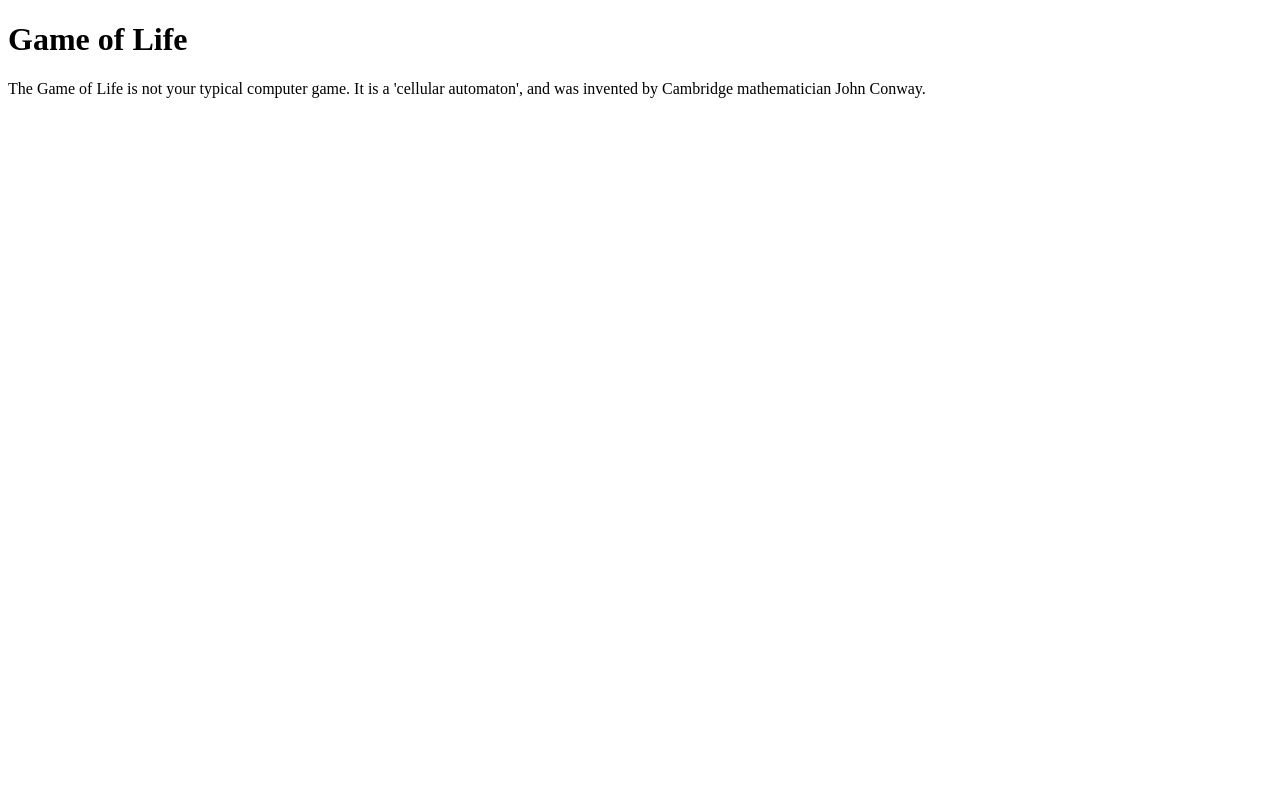
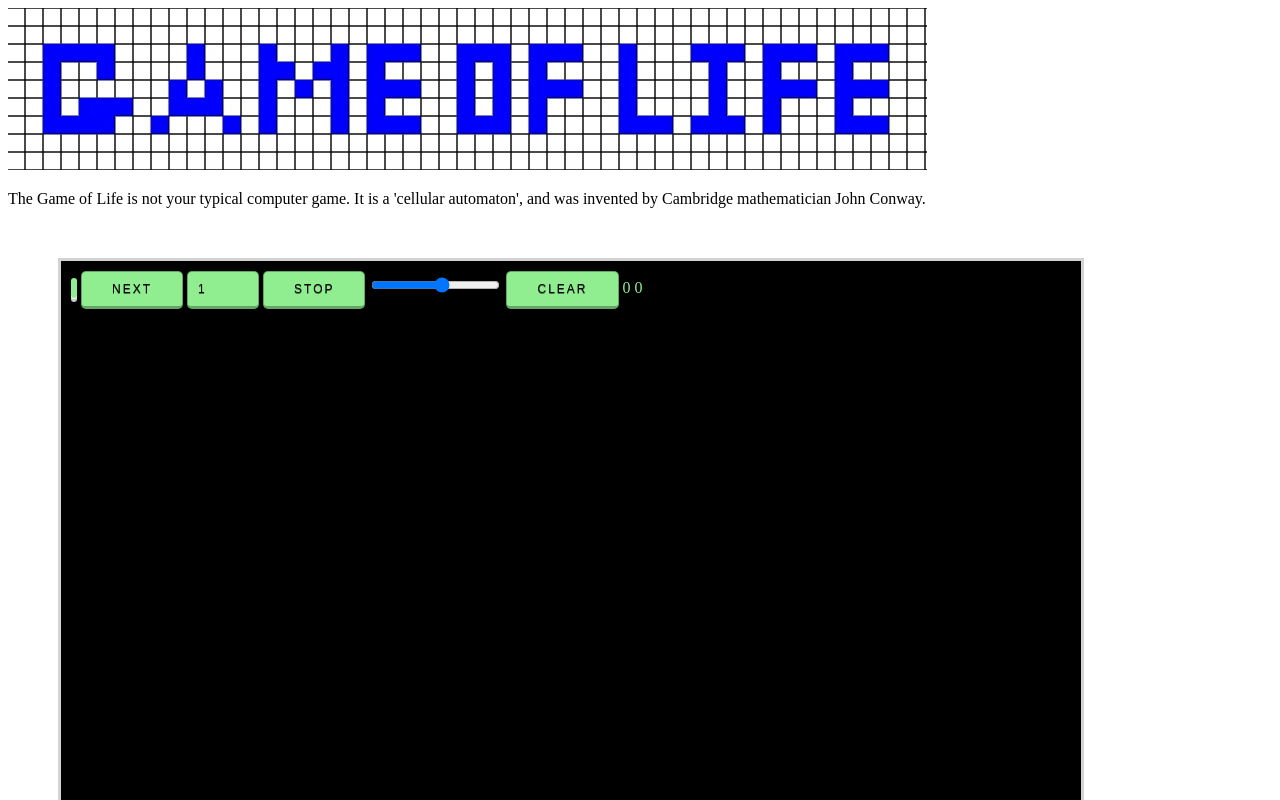
Before and after one commit to stoyaneft/GameOfLife, a website: page public/index.html in a window 1280 px wide. Shown: the top 800 px of the page. Drawn offline with nearby package versions, Linux system fonts and the light colour scheme; no server answers.

Commit message:
better ui

```diff
--- a/public/css/style.css
+++ b/public/css/style.css
@@ -1,3 +1,87 @@
 input[type="number"] {
     width: 50px;
+    display: inline-block;
+    text-transform: uppercase;
+    letter-spacing: 2px;
+    font-size: 12px;
+    padding: 10px 10px;
+    border-radius: 5px;
+    -moz-border-radius: 5px;
+    -webkit-border-radius: 5px;
+    border: 1px solid rgba(0,0,0,0.3);
+    border-bottom-width: 3px;
+    background-color: lightgreen;;
+    text-shadow: 0 1px 0 rgba(0,0,0,0.5);
+    color: black;
 }
+
+label {
+    color: lightgreen;
+}
+
+button {
+    display: inline-block;
+    text-transform: uppercase;
+    letter-spacing: 2px;
+    font-size: 12px;
+    padding: 10px 30px;
+    border-radius: 5px;
+    -moz-border-radius: 5px;
+    -webkit-border-radius: 5px;
+    border: 1px solid rgba(0,0,0,0.3);
+    border-bottom-width: 3px;
+    background-color: lightgreen;;
+    text-shadow: 0 1px 0 rgba(0,0,0,0.5);
+    color: black;
+}
+
+button:hover {
+    background-color: #72BA72;
+    border-color: rgba(0,0,0,0.5);
+}
+
+button:disabled {
+    background-color: lightgray;
+}
+
+#canvas-container {
+    background-color: black;
+    padding: 10px;
+    border: 3px solid lightgray;
+    width: 1000px;
+    margin: 50px;
+}
+
+body {
+    background: repeat-x white top;
+    background-position-x: 100%;
+    background-position-y: 0;
+}
+
+form {
+    margin-bottom: 20px;
+}
+select {
+    padding:3px;
+    margin: 0;
+    -webkit-border-radius:4px;
+    -moz-border-radius:4px;
+    border-radius:4px;
+    -webkit-box-shadow:
+            0 3px 0 #ccc,
+            0 -1px #fff inset;
+    -moz-box-shadow:
+            0 3px 0 #ccc,
+            0 -1px #fff inset;
+    box-shadow:
+            0 3px 0 #ccc,
+            0 -1px #fff inset;
+    background: lightgreen;
+    color:black;
+    border:none;
+    outline:none;
+    display: inline-block;
+    -webkit-appearance:none;
+    -moz-appearance:none;
+    cursor:pointer;
+}
--- a/public/index.html
+++ b/public/index.html
@@ -6,27 +6,23 @@
     <link rel="stylesheet" type="text/css" href="./css/style.css">
 </head>
 <body>
-    <h1>Game of Life</h1>
+    <img src="images/gameOflife.jpg"/>
     <p>The Game of Life is not your typical computer game. It is a 'cellular automaton', and was invented by Cambridge
         mathematician John Conway.</p>
-    <canvas id="gameCanvas" width="1200" height="1000"></canvas>
-    <form>
+    <div id="canvas-container"> <form>
         <select id="shapes" onchange="loadPattern(this.value)">
-            <!--<option>Glider</option>-->
-            <!--<option>Small Exploder</option>-->
-            <!--<option>Exploder</option>-->
-            <!--<option>Ten Cell Row</option>-->
-            <!--<option>Infinite</option>-->
-            <!--<option>Pulsar</option>-->
         </select>
         <button id="nextButton" type="button" onclick="simulate()">Next</button>
         <input id="days" type="number" value="1" min="1" size="1"/>
-        <button type="button" onclick="stopSimulation()">Stop</button>
+        <button id="stopButton" type="button" onclick="stopSimulation()">Stop</button>
         <input id="speed" type="range" step="1" min="1" max="10"/>
         <button type="button" onclick="restart()">Clear</button>
         <label id="generationCount">0</label>
         <label id="populationCount">0</label>
     </form>
+        <canvas id="gameCanvas" width="1000" height="1000"></canvas>
+    </div>
+
     <script src="/socket.io/socket.io.js"></script>
     <script src="./js/game.js" type="text/javascript"></script>
 </body>
--- a/public/js/game.js
+++ b/public/js/game.js
@@ -8,8 +8,8 @@ let shapes = [];
 
 function initGame() {
     setEventHandlers();
-    ctx.strokeStyle = 'black';
-    ctx.fillStyle = 'blue';
+    ctx.strokeStyle = 'gray';
+    ctx.fillStyle = 'lightgreen';
 }
 
 function setEventHandlers() {
@@ -24,13 +24,14 @@ function onStateChanged(state) {
     draw(state.board);
     document.getElementById('days').value = state.days;
     document.getElementById('speed').value = state.speed;
-    document.getElementById("nextButton").disabled = state.isInProcess;
+    document.getElementById('nextButton').disabled = state.isInProcess;
+    document.getElementById('stopButton').disabled = !state.isInProcess;
     document.getElementById('generationCount').innerText = state.generation;
     document.getElementById('populationCount').innerText = state.population;
     if (shapes.length === 0) {
         shapes = state.shapeOptions;
         shapes.forEach(shape => {
-            var option = document.createElement("option");
+            var option = document.createElement('option');
             option.text = shape;
             shapesSelect.add(option);
         });
@@ -80,11 +81,13 @@ function stopSimulation() {
 }
 
 function onSimulationStarted() {
-    document.getElementById("nextButton").disabled = true;
+    document.getElementById('nextButton').disabled = true;
+    document.getElementById('stopButton').disabled = false;
 }
 
 function onSimulationFinished() {
-    document.getElementById("nextButton").disabled = false;
+    document.getElementById('nextButton').disabled = false;
+    document.getElementById('stopButton').disabled = true;;
 }
 
 initGame();
```
Also changed, not shown: public/images/gameOflife.jpg (added), 1 other file.
